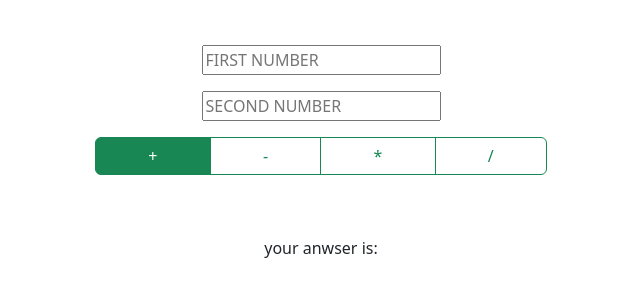
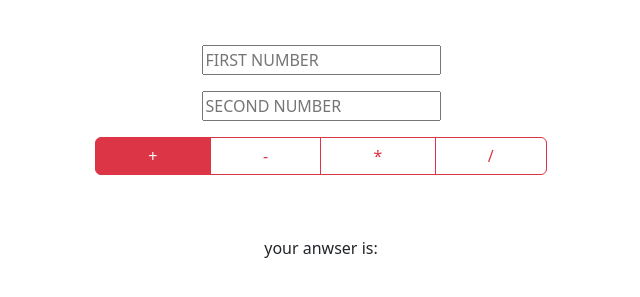
Before and after one commit to mariaReveles/proyecto-calculadora, a plain HTML site: page index.html in a window 1280 px wide. Shown: the part 83-380 px from the top of the page, without its empty margins (319-959 px from the left). Drawn offline with nearby package versions, Linux system fonts and the light colour scheme.

Commit message:
fix:index into main folfer

```diff
--- a/JavaScript/calculadora.js
+++ b/JavaScript/calculadora.js
@@ -5,6 +5,7 @@ function add (){
     document.getElementById("answer").innerHTML = add
 
 }
+
 
 function subtract (){
     let firstNumber = Number (document.getElementById("firstNumber").value)
--- a/HTML/index.html
+++ b/index.html
@@ -30,16 +30,16 @@
         <!--Botón dropdown/ operaciones-->
         <div class="btn-group" role="group" aria-label="Basic radio toggle button group">
             <input type="radio" class="btn-check" name="btnradio" id="add" autocomplete="off" checked>
-            <label class="btn btn-outline-success" for="add" onclick = "add()">+</label>
+            <label class="btn btn-outline-danger" for="add" onclick = "add()">+</label>
 
             <input type="radio" class="btn-check" name="btnradio" id="subtract" autocomplete="off">
-            <label class="btn btn-outline-success" for="subtract" onclick = "subtract()">-</label>
+            <label class="btn btn-outline-danger" for="subtract" onclick = "subtract()">-</label>
 
             <input type="radio" class="btn-check" name="btnradio" id="product" autocomplete="off">
-            <label class="btn btn-outline-success" for="product" onclick = "product()">*</label>
+            <label class="btn btn-outline-danger" for="product" onclick = "product()">*</label>
 
             <input type="radio" class="btn-check" name="btnradio" id="divide" autocomplete="off">
-            <label class="btn btn-outline-success" for="divide" onclick = "divide()">/</label>
+            <label class="btn btn-outline-danger" for="divide" onclick = "divide()">/</label>
           </div>
 
        <!--Resultados-->
```
Also changed, not shown: 1 other file.
